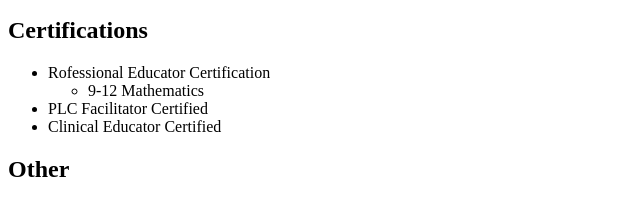
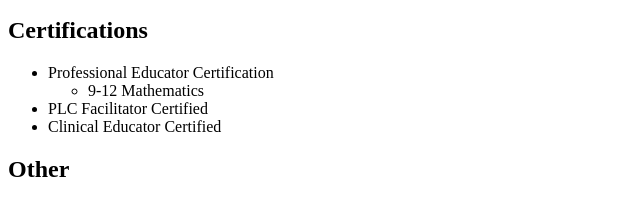
Before and after one commit to tbrady8586/resume, a plain HTML site: page index.html in a window 1280 px wide. Shown: the part 1330-1530 px from the top of the page, 0-640 px from the left. Drawn offline with Linux system fonts and the light colour scheme.

Commit message:
Update index.html

```diff
--- a/index.html
+++ b/index.html
@@ -68,7 +68,7 @@
         </ul>
     <h2>Certifications</h2>
         <ul>
-            <li>Rofessional Educator Certification</li>
+            <li>Professional Educator Certification</li>
                 <ul>
                     <li>9-12 Mathematics</li>
                 </ul>
```
